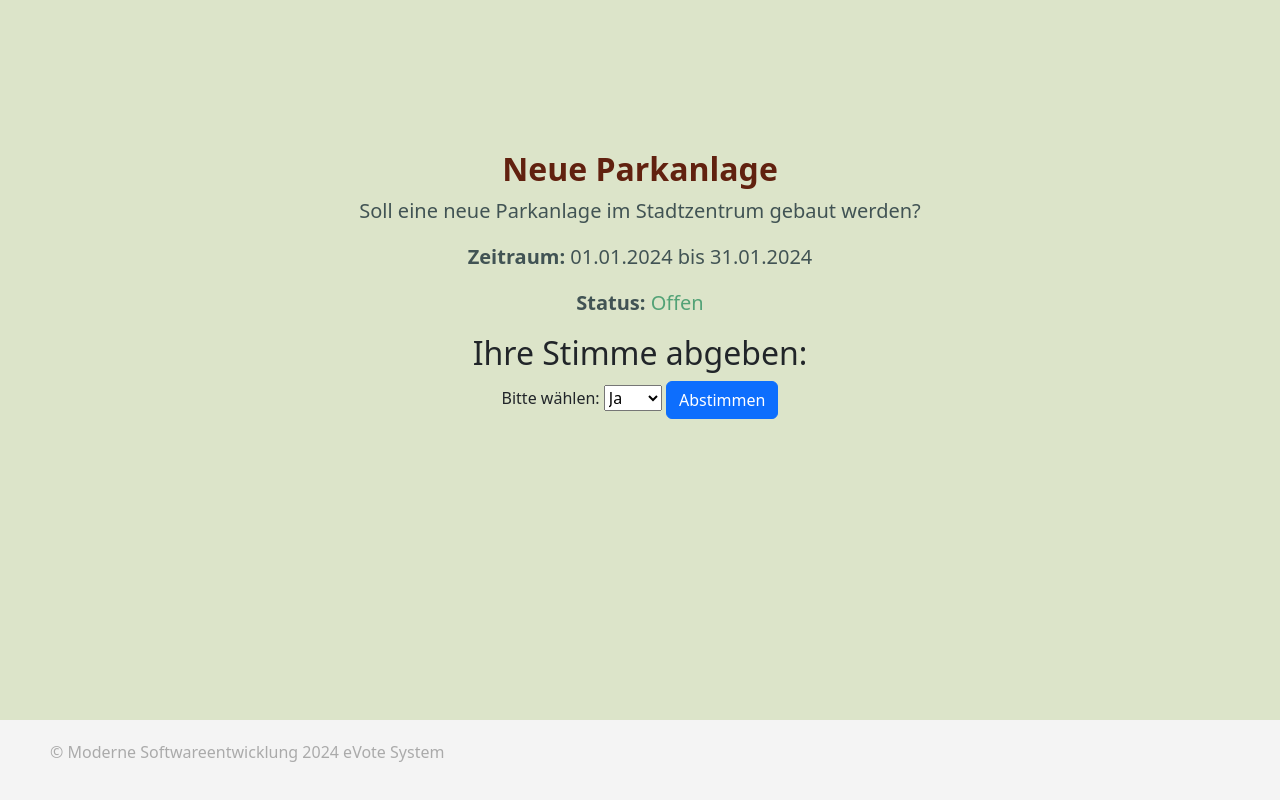
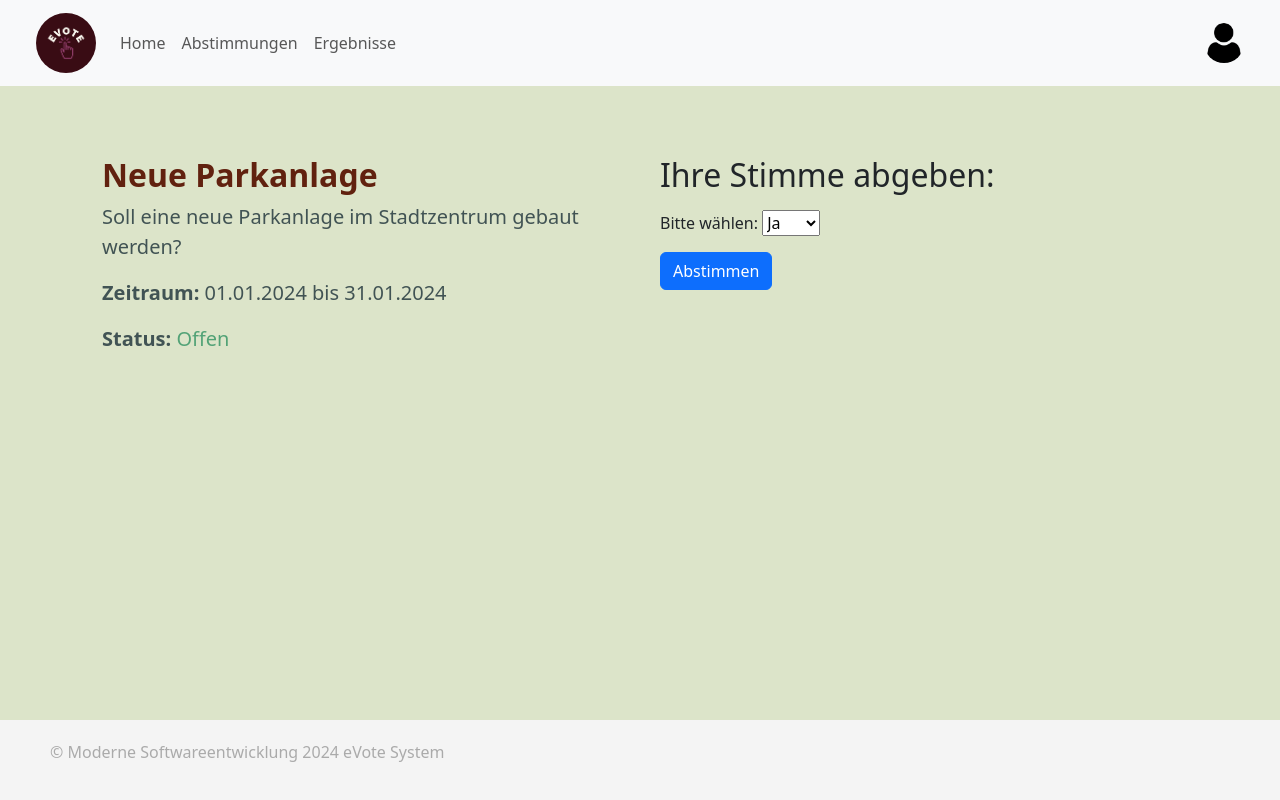
Before and after one commit to jthedens/modsoft, a Flask app: page /abstimmung/1 in a window 1280 px wide. Run offline with Flask 3, Linux system fonts and the light colour scheme.

Commit message:
dashboard und ergebnisse Übersicht

```diff
--- a/src/main/python/evoting/interface/app/routes.py
+++ b/src/main/python/evoting/interface/app/routes.py
@@ -2,7 +2,6 @@ from flask import Blueprint, render_template, request, redirect, url_for, flash,
 #from ...infrastructure.repositories.UserRepository import find_citizens, add_citizen_to_database
 from ...domain.entities import Abstimmung
 from datetime import datetime
-
 
 main = Blueprint('main', __name__)
 
@@ -25,6 +24,14 @@ abstimmungen = [
         "abstimmungsstatus": False,
     },
 ]
+teilgenommene_abstimmungen = [
+    {"id": 1, "titel": "Neue Parkanlage", "stimme": "Ja", "status": "Offen"},
+    {"id": 2, "titel": "Schulreform", "stimme": "Nein", "status": "Geschlossen"},
+]
+
+ergebnisse = [
+    {"id": 2, "titel": "Schulreform", "ergebnis": "70% Ja, 30% Nein"}
+]
 
 @main.route('/')
 def landing_page():
@@ -38,15 +45,14 @@ def login():
         password = request.form['password']
 
         try:
-            # Benutzer in der Datenbank suchen
+            # Benutzer in der Datenbank suchen (Platzhalter-Funktion)
             citizen_data = find_citizens(email, password)
             if citizen_data:
-                # Benutzer erfolgreich eingeloggt
-                session['user_email'] = email  # Benutzer speichern
+                session['user_email'] = email
+                session['user_name'] = citizen_data['name']  # Name speichern
                 flash("Login erfolgreich!", "success")
-                return redirect(url_for('abstimmungen'))  # Weiterleitung
+                return redirect(url_for('main.dashboard'))
         except ValueError as e:
-            # Fehlgeschlagener Login
             flash(str(e), "danger")
 
     return render_template('login.html')
@@ -63,14 +69,25 @@ def register():
             # Benutzer zur Datenbank hinzufügen
             add_citizen_to_database(name, email, password)
             flash("Registrierung erfolgreich! Bitte melden Sie sich an.", "success")
-            return redirect(url_for('login'))
+            return redirect(url_for('main.login'))
         except Exception as e:
             flash(f"Registrierung fehlgeschlagen: {e}", "danger")
 
     return render_template('register.html')
 
+@main.route('/dashboard')
+def dashboard():
+    user_name = session.get('user_name', 'Gast')
+    return render_template(
+        'dashboard.html',
+        user_name=user_name,
+        abstimmungen=abstimmungen,
+        teilgenommene_abstimmungen=teilgenommene_abstimmungen,
+        ergebnisse=ergebnisse
+    )
+
 @main.route('/abstimmung/<int:id>', methods=['GET', 'POST'])
-def abstimmung_detail(id):
+def abstimmung(id):
     # Dummy-Daten (später durch Datenbankabfrage ersetzen)
     abstimmung = next((a for a in abstimmungen if a["abstimmungs_id"] == str(id)), None)
 
@@ -90,8 +107,12 @@ def abstimmungen_uebersicht():
     return render_template('abstimmungen.html', abstimmungen=abstimmungen)
 
 @main.route('/ergebnisse')
-def ergebnisse():
-    return render_template('ergebnisse.html')
+def ergebnis_übersicht():
+    return render_template('ergebnisse.html', ergebnisse=ergebnisse)
+
+@main.route("/profil")
+def profil():
+  return render_template("profil.html")
 
 @main.route('/logout')
 def logout():
--- a/src/main/python/evoting/interface/app/static/styles.css
+++ b/src/main/python/evoting/interface/app/static/styles.css
@@ -2,6 +2,8 @@ html, body {
     margin: 0;
     padding: 0;
     height: 100%;
+    display: flex;
+    flex-direction: column;
 }
 
 .footer {
@@ -9,21 +11,20 @@ html, body {
   display: flex;
   align-items: center;
   justify-content: space-between;
-  height: 10vh;
+  height: 80px;
   padding: 0px 50px;
   color: rgba(0,0,0,0.3);
 }
 
 .banner {
-  height: 90vh;
   background-color: #DCE4C9; /* Beispiel für ein grünes Banner */
   text-align: center;
-  padding: 150px 0;
+  padding: 50px 0;
+  flex: 1;
 }
 
 .banner h1 {
   color: #61210F;
-  /* text-shadow: 1px 1px 3px rgba(0,0,0,0.2); */
   font-size: 32px;
   font-weight: bold;
 }
@@ -32,7 +33,6 @@ html, body {
   font-size: 20px;
   color: #001723;
   opacity: .7;
-  /* text-shadow: 1px 1px 3px rgba(0,0,0,0.2); */
 }
 
 .banner .btn-flat {
@@ -51,8 +51,8 @@ html, body {
 
 .card-grid {
     display: grid;
-    grid-template-columns: repeat(3, 1fr); /* Drei Spalten */
-    gap: 1.5rem; /* Abstand zwischen den Karten */
+    grid-template-columns: repeat(3, 1fr);
+    gap: 1.5rem;
     list-style: none;
     padding: 0;
     margin: 20px;
@@ -94,3 +94,14 @@ html, body {
 .card-vote .card-vote-infos {
   padding: 16px;
 }
+
+.abstimmung-detailseite {
+  text-align: left;
+  display: flex;
+}
+
+.left, .right {
+  flex: 1;
+  height: 100%;
+  margin: 20px;
+}
--- a/src/main/python/evoting/interface/app/templates/abstimmung.html
+++ b/src/main/python/evoting/interface/app/templates/abstimmung.html
@@ -3,8 +3,9 @@
 {% block title %}{{ abstimmung.titel }} - Detailseite{% endblock %}
 
 {% block content %}
-<div class="banner">
-  <div class="container">
+
+<div class="container abstimmung-detailseite">
+  <div class="left">
     <h1>{{ abstimmung.titel }}</h1>
     <p>{{ abstimmung.beschreibung }}</p>
     <p><strong>Zeitraum:</strong> {{ abstimmung.startdatum.strftime('%d.%m.%Y') }} bis {{ abstimmung.enddatum.strftime('%d.%m.%Y') }}</p>
@@ -13,16 +14,19 @@
         {% if abstimmung.abstimmungsstatus %}Offen{% else %}Geschlossen{% endif %}
       </span>
     </p>
+  </div>
 
+  <div class="right">
     {% if abstimmung.abstimmungsstatus %}
-    <h2>Ihre Stimme abgeben:</h2>
+    <h2 class="mb-3">Ihre Stimme abgeben:</h2>
     <form method="POST">
-      <label for="vote">Bitte wählen:</label>
+      <label for="vote">Bitte wählen: </label>
       <select name="vote" id="vote" required>
         <option value="Ja">Ja</option>
         <option value="Nein">Nein</option>
       </select>
-      <button type="submit" class="btn btn-primary">Abstimmen</button>
+      <br>
+      <button type="submit" class="btn btn-primary mt-3">Abstimmen</button>
     </form>
     {% else %}
     <p>Die Abstimmung ist geschlossen. Vielen Dank für Ihr Interesse.</p>
--- a/src/main/python/evoting/interface/app/templates/abstimmungen.html
+++ b/src/main/python/evoting/interface/app/templates/abstimmungen.html
@@ -3,7 +3,6 @@
 {% block title %}Abstimmungen - eVote System{% endblock %}
 
 {% block content %}
-<div class="banner">
 <div class="container">
     <h1>Aktuelle Abstimmungen</h1>
     {% if abstimmungen %}
@@ -32,6 +31,5 @@
         <p>Keine aktuellen Abstimmungen verfügbar.</p>
     {% endif %}
 </div>
-</div>
 
 {% endblock %}
--- a/src/main/python/evoting/interface/app/templates/base.html
+++ b/src/main/python/evoting/interface/app/templates/base.html
@@ -6,15 +6,51 @@
   <title>{% block title %}eVote System{% endblock %}</title>
   <link rel="stylesheet" href="/static/styles.css">
   <link href="https://cdn.jsdelivr.net/npm/bootstrap@5.3.0/dist/css/bootstrap.min.css" rel="stylesheet">
-
   <script defer src="/static/app.js"></script>
+  <script src="https://cdn.jsdelivr.net/npm/bootstrap@5.3.0/dist/js/bootstrap.bundle.min.js"></script>
 </head>
 <body>
+  <!-- Navigation Bar -->
+  <nav class="navbar navbar-expand-sm navbar-light bg-light">
+    <div class="container-fluid ms-4">
+      <a class="navbar-brand" href="/">
+        <img src="/static/images/evote_logo.webp" alt="eVote Logo" style="border-radius: 50%; height: 60px;">
+      </a>
+      <button class="navbar-toggler" type="button" data-bs-toggle="collapse" data-bs-target="#navbarContent" aria-controls="navbarContent" aria-expanded="false" aria-label="Toggle navigation">
+        <span class="navbar-toggler-icon"></span>
+      </button>
 
-  <main>
+      <div class="collapse navbar-collapse" id="navbarContent">
+        <ul class="navbar-nav me-auto">
+          <li class="nav-item">
+            <a class="nav-link" href="/dashboard">Home</a>
+          </li>
+          <li class="nav-item">
+            <a class="nav-link" href="/abstimmungen">Abstimmungen</a>
+          </li>
+          <li class="nav-item">
+            <a class="nav-link" href="/ergebnisse">Ergebnisse</a>
+          </li>
+        </ul>
+        <ul class="navbar-nav me-4">
+          <li class="nav-item dropdown">
+            <img class="avatar dropdown-toggle" id="userDropdown" data-bs-toggle="dropdown" aria-haspopup="true" aria-expanded="false" src="/static/images/user_icon.png" alt="Benutzeravatar" style="height: 40px; border-radius: 50%;">
+            <div class="dropdown-menu dropdown-menu-end" aria-labelledby="userDropdown">
+              <a class="dropdown-item" href="/profil">Profil</a>
+              <a class="dropdown-item" href="/logout">Abmelden</a>
+            </div>
+          </li>
+        </ul>
+      </div>
+    </div>
+  </nav>
+
+  <!-- Main Content -->
+  <main class="banner">
     {% block content %}{% endblock %}
   </main>
 
+  <!-- Footer -->
   <footer class="footer">
     <p>&copy; Moderne Softwareentwicklung 2024 eVote System</p>
   </footer>
--- a/src/main/python/evoting/interface/app/templates/landing.html
+++ b/src/main/python/evoting/interface/app/templates/landing.html
@@ -3,7 +3,6 @@
 {% block title %}Home - eVote System{% endblock %}
 
 {% block content %}
-  <div class="banner">
     <div class="container">
       <h1>Willkommen im Bürgerabstimmungssystem</h1>
       <p>Melden Sie sich an oder registrieren Sie sich, um teilzunehmen!</p>
@@ -11,5 +10,4 @@
       <a class="btn btn-flat" href="/login">Login</a>
       <a class="btn btn-flat" href="/register">Registrieren</a>
     </div>
-  </div>
 {% endblock %}
--- a/src/main/python/evoting/interface/app/templates/login.html
+++ b/src/main/python/evoting/interface/app/templates/login.html
@@ -3,7 +3,6 @@
 {% block title %}Login - eVote System{% endblock %}
 
 {% block content %}
-<div class="banner">
   <div class="container">
     <h1>Login</h1>
     <br>
@@ -17,6 +16,5 @@
       <button type="submit">Einloggen</button>
     </form>
   </div>
-</div>
 
 {% endblock %}
--- a/src/main/python/evoting/interface/app/templates/register.html
+++ b/src/main/python/evoting/interface/app/templates/register.html
@@ -3,7 +3,6 @@
 {% block title %}Register - eVote System{% endblock %}
 
 {% block content %}
-<div class="banner">
   <div class="container">
     <h1>Registrieren</h1>
     <br>
@@ -17,5 +16,4 @@
         <button type="submit">Registrieren</button>
     </form>
   </div>
-</div>
 {% endblock %}
```
Also changed, not shown: src/main/python/evoting/interface/app/templates/dashboard.html (added, +63 -0 lines), src/main/python/evoting/interface/app/templates/ergebnisse.html (+23 -14 lines), src/main/python/evoting/interface/app/static/images/evote_logo.webp (added), src/main/python/evoting/interface/app/static/images/user_icon.png (added), src/main/python/evoting/interface/app/templates/profil.html (added). Lines whose indentation alone changed are shown as unchanged.
